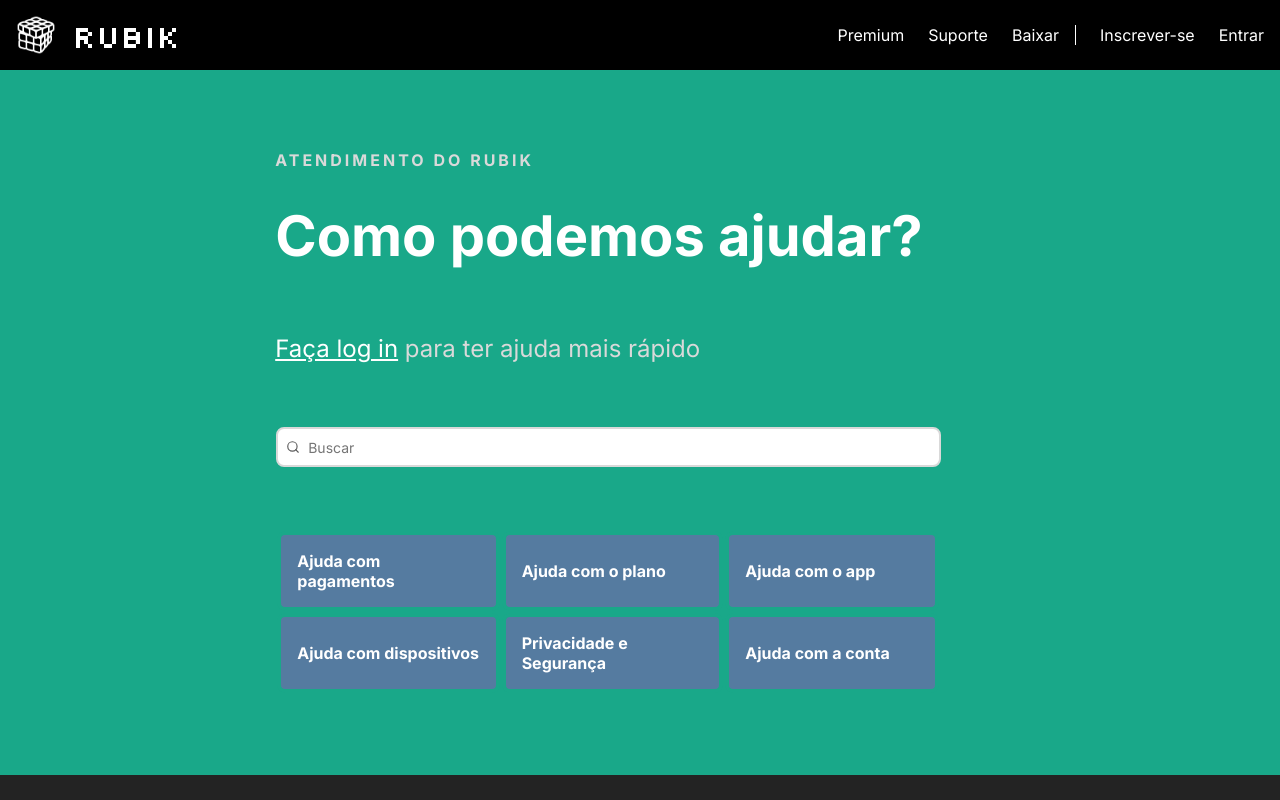
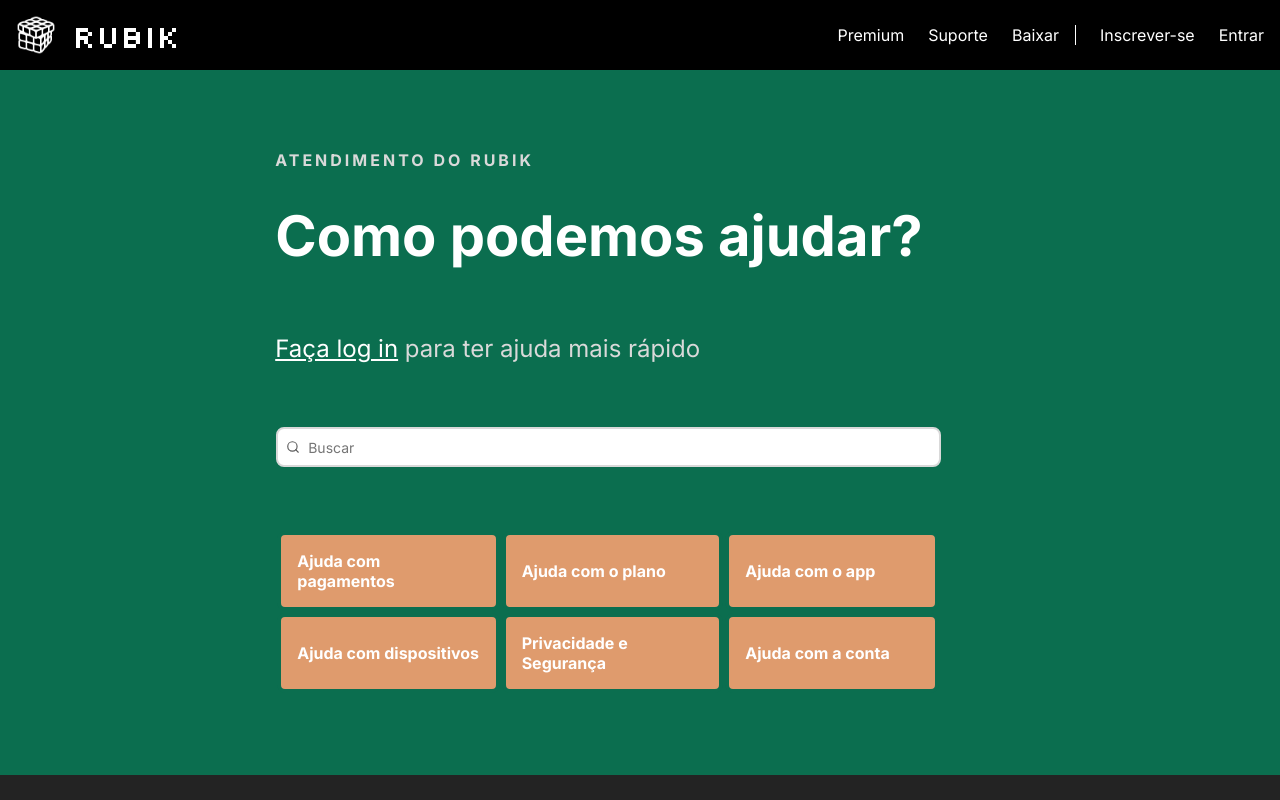
Before and after one commit to LuizaGA/rubik-front, a React (Vite) app: page /FAQ in a window 1280 px wide. Shown: the top 800 px of the page. Built offline with nearby package versions, Linux system fonts and the light colour scheme.

Commit message:
fix: change background color

```diff
--- a/src/pages/FAQ/styles.js
+++ b/src/pages/FAQ/styles.js
@@ -2,7 +2,7 @@
 
 export const FirstContainer = styled.div`
   width: 100%;
-  background-color: #19a889;
+  background-color: #0b6e4f;
   padding: 3rem 2rem;
   display: flex;
   flex-direction: row;
@@ -15,27 +15,26 @@
   }
 
   table {
-  display: flex;
-  flex-direction: row;
-  gap: 2rem;
-  margin: 2rem 0rem;
+    display: flex;
+    flex-direction: row;
+    gap: 2rem;
+    margin: 2rem 0rem;
   }
 
   td {
     height: 5rem;
     width: 15rem;
-    background-color: #557BA0;
+    background-color: #df9b6d;
     padding: 1rem;
     color: #ffffff;
     border-radius: 8px;
-    border: 4px solid #19a889;
+    border: 4px solid #0b6e4f;
     font-weight: 600;
   }
 
   td:hover {
     cursor: pointer;
   }
-
 `
 
 export const SecondContainer = styled.div`
@@ -82,7 +81,6 @@
     width: 100%;
     padding-left: 4rem;
   }
-
 `
 
 export const ThirdContainer = styled.div`
@@ -225,7 +223,7 @@
 
 export const Botao = styled.div`
   width: 20rem;
-  background-color: #D95624;
+  background-color: #d95624;
   border-radius: 4rem;
   padding: 0.8rem 1rem;
   margin: 4rem 0rem 2.5rem;
@@ -261,15 +259,15 @@
   input {
     margin-bottom: 30px;
     width: 45rem;
-    border-radius: 8px ;
-    border:  2px solid #D9D9D9;
+    border-radius: 8px;
+    border: 2px solid #d9d9d9;
     padding-left: 30px;
     margin-left: 1px;
     height: 2.5rem;
     font-size: 14px;
     background-image: url('../../public/search.svg');
     background-position: 8px;
-    background-repeat: no-repeat ;
+    background-repeat: no-repeat;
     background-size: 14px;
   }
 
--- a/src/pages/Home/styles.js
+++ b/src/pages/Home/styles.js
@@ -3,7 +3,7 @@
 export const ContainerGeral = styled.div`
   width: 100%;
   min-height: 100vh;
-  background-color: #19a889;
+  background-color: #0b6e4f;
   padding: 3rem 2rem;
   display: flex;
   flex-direction: row;
```
